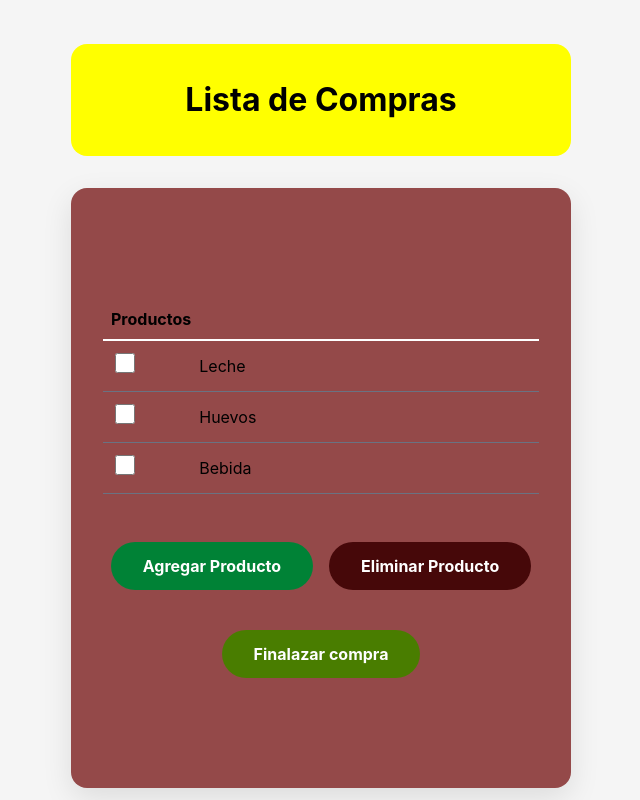
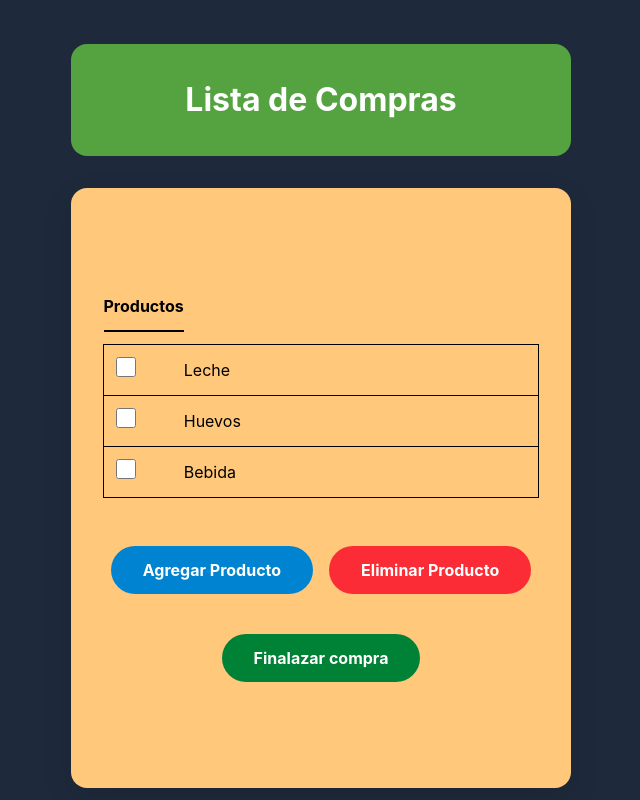
Before and after one commit to JuanEndl/listaSuper, a React (Vite) app: page / in a window 1280 px wide. Shown: the whole page, without its empty margins (319-959 px from the left). Built offline with nearby package versions, Linux system fonts and the light colour scheme.

Commit message:
mejora visualizacion de celular y pc

```diff
--- a/src/App.css
+++ b/src/App.css
@@ -0,0 +1,12 @@
+.contenedor{
+background-color: #1E293B;
+
+}
+.titulo{
+    background-color: #55a241;
+    color: white;
+}
+
+.card{
+    background-color:  #ffc87a;
+}
--- a/src/components/ListaCompras.jsx
+++ b/src/components/ListaCompras.jsx
@@ -80,29 +80,30 @@ export const ListaCompras = () => {
 
 
   return (
-    <div className="contenedor">
+    <div className="contenedor w-full overflow-x-hidden">
       <h1 className="titulo">Lista de Compras</h1>
 
-      <div className="card">
-        <table className="w-full border-collapse">
+      <div className="card w-full">
+        <table className="w-full">
           <thead>
-            <tr className="border-b-2 border-white">
-              <th className="w-10 p-2">Productos</th>
+            <tr className="mb-8">
+              <th className="w-10">Productos</th>
             </tr>
           </thead>
 
+          <hr className="my-3 border-0 h-0.5 bg-black" />
+
           <tbody>
             {productos.map((producto) => (
-              <tr key={producto.id} className="border-b border-gray-500">
+              <tr key={producto.id} className="border border-black-500">
                 <td className="w-10 p-3">
-                  <div className="flex items-center gap-3"></div>
                   <input type="checkbox" checked={producto.comprado} onChange={() => toggleSeleccion(producto.id)} className="w-5 h-5 cursor-pointer" />
                 </td>
 
                 <td
                   className={`${
                     producto.comprado
-                      ? "line-through text-gray-300"
+                      ? "line-through text-red-500"
                       : ""
                   }`}
                 >
@@ -113,15 +114,15 @@ export const ListaCompras = () => {
           </tbody>
         </table>
         <div className="flex justify-center gap-4 mt-6 flex-wrap">
-          <button onClick={() => setModalAbierto(true)} className="mt-6 rounded-full bg-green-700 px-8 py-3 font-bold text-white hover:bg-green-950 transition" >
+          <button onClick={() => setModalAbierto(true)} className="mt-6 rounded-full bg-sky-600 px-8 py-3 font-bold text-white hover:bg-green-950 transition" >
             Agregar Producto
           </button>
 
-          <button onClick={eliminarProductosFinalizados} className="mt-6 rounded-full bg-red-950 px-8 py-3 font-bold text-white hover:bg-red-700 transition" >
+          <button onClick={eliminarProductosFinalizados} className="mt-6 rounded-full bg-red-500 px-8 py-3 font-bold text-white hover:bg-red-700 transition" >
             Eliminar Producto
           </button>
 
-          <button onClick={() => setModalConfirmacion(true)} className="mt-6 rounded-full bg-lime-700 px-8 py-3 font-bold text-white hover:bg-lime-800 transition" >
+          <button onClick={() => setModalConfirmacion(true)} className="mt-6 rounded-full bg-green-700 px-8 py-3 font-bold text-white hover:bg-green-800 transition" >
             Finalazar compra
           </button>
           </div>
--- a/src/components/ModalProducto.jsx
+++ b/src/components/ModalProducto.jsx
@@ -32,7 +32,7 @@ export const ModalProducto = ({ abierto, cerrar, guardar }) => {
               Cancelar
             </button>
 
-            <button type="submit" className="rounded-lg bg-green-600 px-5 py-2 text-white hover:bg-green-700" >
+            <button type="submit" className="rounded-lg bg-sky-600 px-5 py-2 text-white hover:bg-sky-700" >
               Agregar
             </button>
           </div>
```
